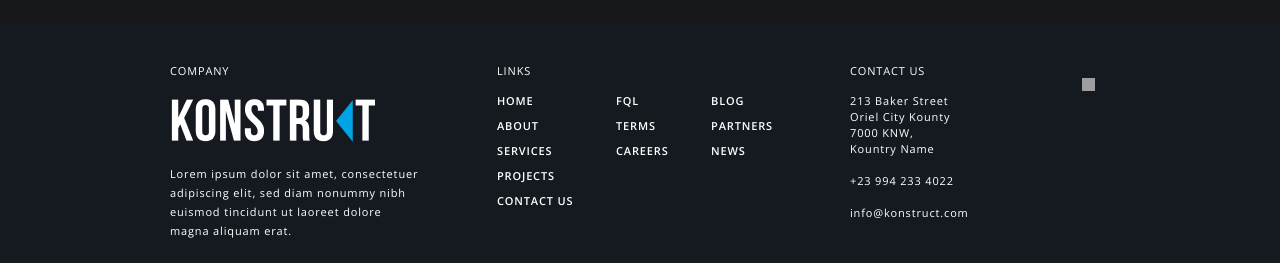
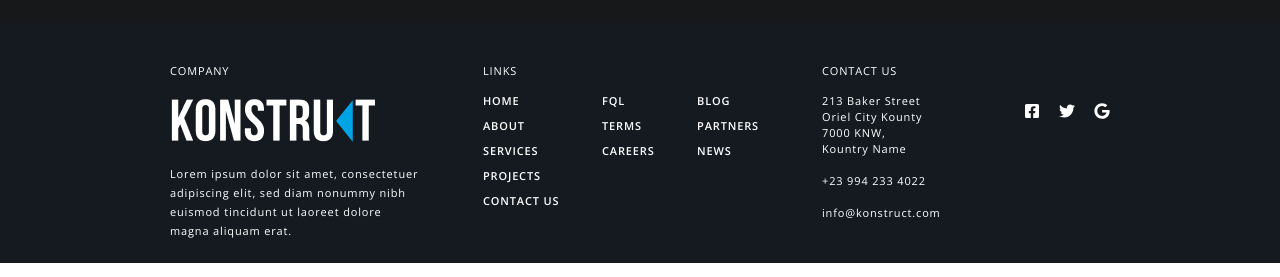
Before and after one commit to Kryptona/ReactFromScratch, a React app: page / in a window 1280 px wide. Shown: the part 2657-2934 px from the top of the page. Built offline with nearby package versions, Linux system fonts and the light colour scheme; grey boxes are pictures that could not be loaded.

Commit message:
footer finished add fontawesome

```diff
--- a/package.json
+++ b/package.json
@@ -11,6 +11,7 @@
   "author": "",
   "license": "ISC",
   "dependencies": {
+    "@fortawesome/free-regular-svg-icons": "^5.15.4",
     "react": "^17.0.2",
     "react-dom": "^17.0.2"
   },
@@ -19,6 +20,10 @@
     "@babel/preset-env": "^7.15.0",
     "@babel/preset-react": "^7.14.5",
     "@babel/preset-typescript": "^7.15.0",
+    "@fortawesome/fontawesome-svg-core": "^1.2.36",
+    "@fortawesome/free-brands-svg-icons": "^5.15.4",
+    "@fortawesome/free-solid-svg-icons": "^5.15.4",
+    "@fortawesome/react-fontawesome": "^0.1.15",
     "@types/react": "^17.0.19",
     "@types/react-dom": "^17.0.9",
     "@typescript-eslint/eslint-plugin": "^4.29.3",
--- a/src/components/footer/Footer.tsx
+++ b/src/components/footer/Footer.tsx
@@ -2,10 +2,9 @@
 import styles from './footer.scss';
 import LinkColumn from "../../UI/linkColumn/LinkColumn";
 import logo from '../../img/logo.png';
-import twitter from "../../img/twitter_logo.png";
-import facebook from "../../img/facebook_logo.png";
-import google from "../../img/google_logo.png";
 
+import {FontAwesomeIcon} from '@fortawesome/react-fontawesome'
+import {faFacebookSquare, faGoogle, faTwitter} from '@fortawesome/free-brands-svg-icons'
 
 const Footer = () => {
     return (
@@ -14,7 +13,8 @@
                 <div className={styles.containerCompany}>
                     <span className={styles.header}>COMPANY</span>
                     <img src={logo}/>
-                    <div className={styles.descFooter}>Lorem ipsum dolor sit amet, consectetuer adipiscing elit, sed diam
+                    <div className={styles.descFooter}>Lorem ipsum dolor sit amet, consectetuer adipiscing elit, sed
+                        diam
                         nonummy nibh euismod tincidunt ut laoreet dolore magna aliquam erat.
                     </div>
                 </div>
@@ -40,9 +40,9 @@
                     </div>
                 </div>
                 <div className={styles.logoLinks}>
-                    {/*<img src={facebook}/>*/}
-                    {/*<img src={twitter}/>*/}
-                    <img src={google}/>
+                    <FontAwesomeIcon icon={faFacebookSquare} style={{color: "white"}}/>
+                    <FontAwesomeIcon icon={faTwitter} style={{color: "white"}}/>
+                    <FontAwesomeIcon icon={faGoogle} style={{color: "white"}}/>
                 </div>
             </div>
         </div>
--- a/src/components/footer/footer.scss
+++ b/src/components/footer/footer.scss
@@ -75,11 +75,10 @@
     }
 
     .logoLinks{
-      img{
-        margin: 15px;
-        width: 13px;
-        height: 13px;
-      }
+      width: 85px;
+      display: flex;
+      justify-content: space-between;
+      margin: 40px 0 45px 0;
     }
   }
 
```
Also changed, not shown: 1 other file (tests, documents, lock files or other folders).
